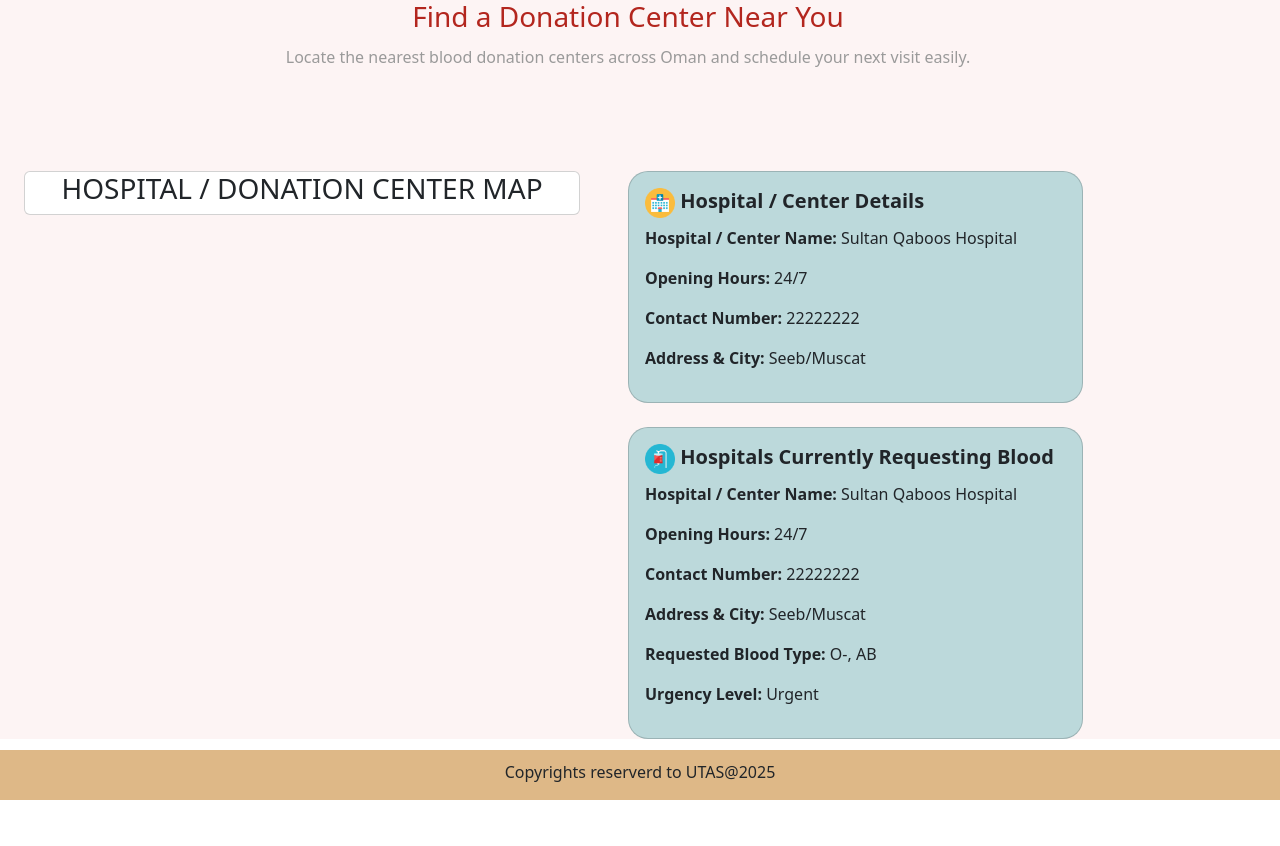
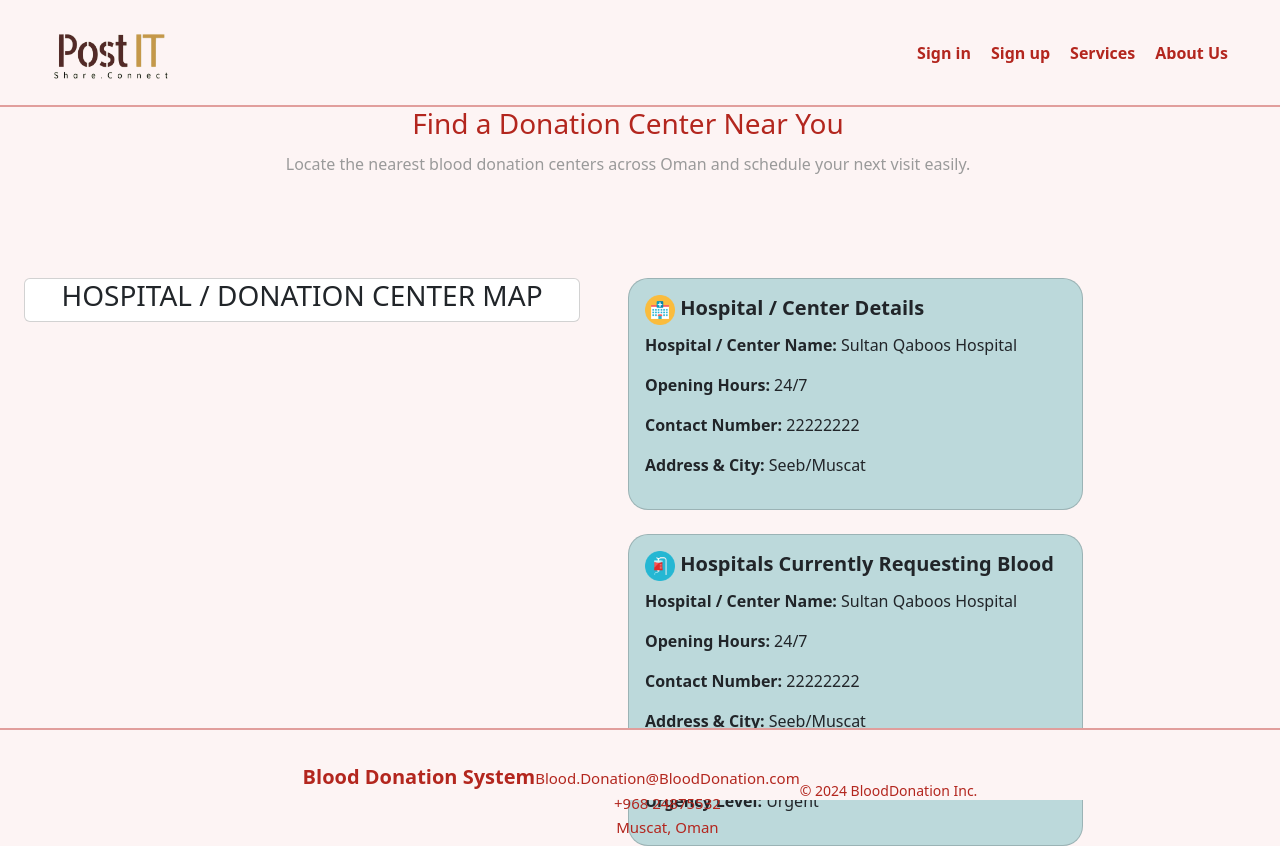
Before and after one commit to razanalraiisi/BloodDonationSys, a React (Create React App) app in the folder client/: page /map in a window 1280 px wide. Before the commit the page ends 800 px from the top, so only its background shows below. Built offline with nearby package versions, Linux system fonts and the light colour scheme.

Commit message:
updated header and footer to match prototype

```diff
--- a/client/package.json
+++ b/client/package.json
@@ -17,7 +17,7 @@
     "react-icons": "^5.5.0",
     "react-redux": "^9.2.0",
     "react-router-dom": "^7.9.4",
-    "react-scripts": "5.0.1",
+    "react-scripts": "^5.0.1",
     "reactstrap": "^9.2.3",
     "web-vitals": "^2.1.4",
     "yup": "^1.7.1"
--- a/client/src/App.css
+++ b/client/src/App.css
@@ -70,14 +70,14 @@
   border-radius: 4px;
 }
 
-.navigation{
+/*.navigation{
   background-color: burlywood;
   height: 75px;
 }
 
 .navs{
   padding: 10px;
-}
+}*/
 
 .footer{
   background-color: burlywood;
@@ -121,3 +121,38 @@
   border-radius: 8px;
   box-shadow: 0 4px 8px rgba(0, 0, 0, 0.1);
 }
+
+.navigation {
+  background-color: #FDF4F4 !important;
+  border-bottom: 2px solid #E19E9C;
+}
+.navs a {
+  color: #B3261E !important;
+  font-weight: 600;
+  text-decoration: none;
+  margin-right: 20px;
+}
+
+.footer {
+  background-color: #FDF4F4;
+  border-top: 2px solid #E19E9C;
+  text-align: center;
+  padding: 35px;
+  color: #B3261E;
+}
+
+.footer h3 {
+  font-size: 20px;
+  font-weight: 700;
+  margin-bottom: 10px;
+}
+
+.footer-info p {
+  margin: 2px 0;
+  font-size: 15px;
+}
+
+.footer-copy {
+  margin-top: 15px;
+  font-size: 14px;
+}
--- a/client/src/App.js
+++ b/client/src/App.js
@@ -15,7 +15,7 @@ function App() {
     <Container fluid className='appBG'>
       <Router>
         <Row>
-          {email?<Header/>:null}
+          <Header/>
         </Row>
         <Row>
           <Routes>
--- a/client/src/components/Footer.js
+++ b/client/src/components/Footer.js
@@ -1,8 +1,20 @@
 const Footer = () => {
     return (
-        <div className="footer">
-            Copyrights reserverd to UTAS@2025
+      <div className="footer">
+        <h3>Blood Donation System</h3>
+
+        <div className="footer-info">
+          <p>Blood.Donation@BloodDonation.com</p>
+          <p>+968 24875532</p>
+          <p>Muscat, Oman</p>
+          <p>PO BOX 122</p>
         </div>
-    )
-}
-export default Footer;
+
+        <p className="footer-copy">
+          © 2024 BloodDonation Inc.
+        </p>
+      </div>
+    );
+  };
+
+  export default Footer;
--- a/client/src/components/Header.js
+++ b/client/src/components/Header.js
@@ -5,43 +5,63 @@ import {
     NavbarBrand,
     Nav,
     NavItem,
-    NavLink,
-    UncontrolledDropdown,
-    DropdownToggle,
-    DropdownMenu,
-    DropdownItem,
-    NavbarText,
 } from 'reactstrap';
 import { useState } from 'react';
+import { Link } from 'react-router-dom';
 import Logo from '../assets/logo.png';
-import { Link } from 'react-router-dom';
-import { FaHome, FaUserAlt,FaSignOutAlt   } from "react-icons/fa";
 
 const Header = () => {
     const [isOpen, setIsOpen] = useState(false);
     const toggle = () => setIsOpen(!isOpen);
+
     return (
         <>
-            <Navbar className='navigation' light expand='md'>
+            <Navbar className='navigation' light expand='md' style={styles.navbar}>
                 <NavbarBrand>
-                    <img src={Logo} width="150px" height="75px"/>
+                    <img src={Logo} width="150px" height="75px" alt="logo" />
                 </NavbarBrand>
+
                 <NavbarToggler onClick={toggle} />
+
                 <Collapse isOpen={isOpen} navbar>
                     <Nav className="ms-auto" navbar>
+
                         <NavItem className='navs'>
-                            <Link to=""><FaHome /></Link>
+                            <Link to="/signin" style={styles.link}>Sign in</Link>
                         </NavItem>
+
                         <NavItem className='navs'>
-                            <Link to=""><FaUserAlt /></Link>
+                            <Link to="/signup" style={styles.link}>Sign up</Link>
                         </NavItem>
+
                         <NavItem className='navs'>
-                            <Link to=""><FaSignOutAlt /></Link>
+                            <Link to="/services" style={styles.link}>Services</Link>
                         </NavItem>
+
+                        <NavItem className='navs'>
+                            <Link to="/about" style={styles.link}>About Us</Link>
+                        </NavItem>
+
                     </Nav>
                 </Collapse>
             </Navbar>
         </>
-    )
-}
+    );
+};
+
 export default Header;
+
+const styles = {
+    navbar: {
+        backgroundColor: "#FDF4F4",
+        borderBottom: "2px solid #E19E9C",
+        padding: "10px 20px",
+    },
+    link: {
+        textDecoration: "none",
+        marginRight: "20px",
+        color: "#B3261E",
+        fontWeight: "600",
+        fontSize: "16px",
+    }
+};
```
Also changed, not shown: 1 other file (tests, documents, lock files or other folders).
